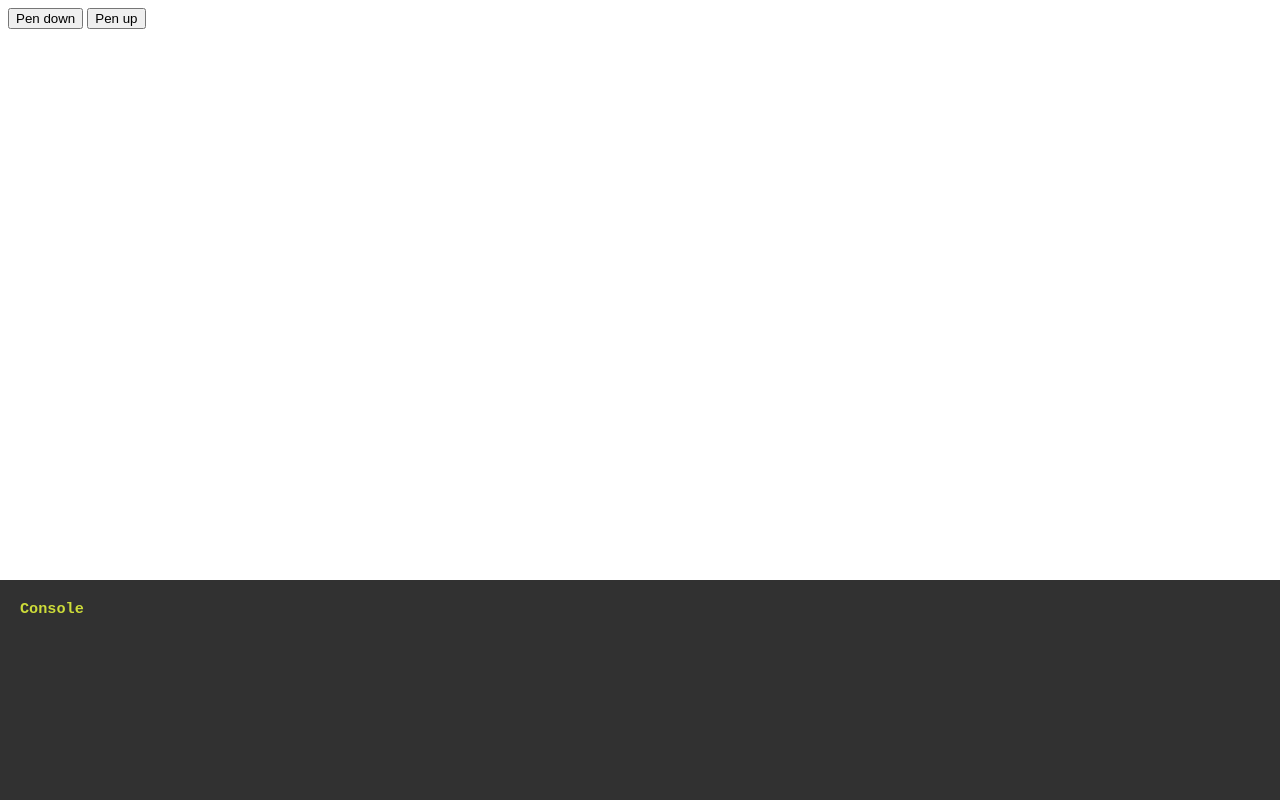
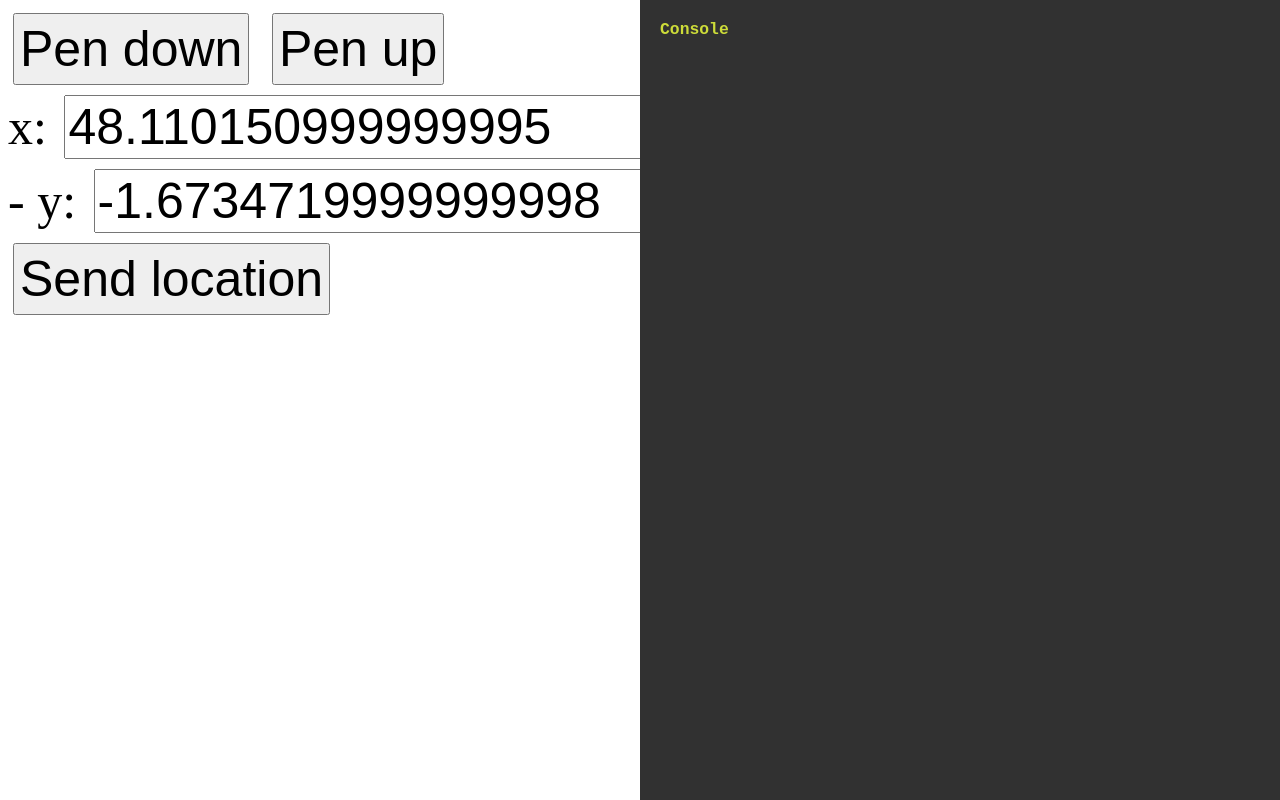
Before and after one commit to arthursw/carto-des-usages, a plain HTML site: page index.html in a window 1280 px wide. Drawn offline with Linux system fonts and the light colour scheme.

Commit message:
added formating and send custom position

```diff
--- a/index.html
+++ b/index.html
@@ -12,8 +12,14 @@
   <body>
     <button onclick="sendSpacebrewPenDownCommand()">Pen down</button>
     <button onclick="sendSpacebrewPenUpCommand()">Pen up</button>
+    <div>
+      <div>x: <input type="number" name="x" step="any" value="48.110150999999995"/></div>
+      <div>- y: <input type="number" name="y" step="any" value="-1.6734719999999998"/></div>
+      <button onclick="sendSpacebrewLocation()">Send location</button>
+    </div>
     <div id="info"></div>
-    <div class="console">
+    <div id="console">
+      <!-- <button id="closeBtn" onclick="closeConsole()">x</button> -->
       <h3>Console</h3>
       <div id="debug"></div>
     </div>
--- a/script.js
+++ b/script.js
@@ -56,6 +56,14 @@ function sendSpacebrewPenUpCommand() {
 	sendSpacebrewPenCommand('up')
 }
 
+function sendSpacebrewLocation() {
+	let x = document.getElementsByName('x')[0].value
+	let y = document.getElementsByName('y')[0].value
+
+	let p = { longitude: x, latitude: y }
+	sendSpacebrewGotoCommand(p)
+}
+
 function sendSpacebrewGotoCommand(coords) {
 	// x = (coords.longitude - rennesLongMin) / rennesLongWidth
 	// y = (coords.latitude - rennesLatMin) / rennesLatHeight
@@ -68,7 +76,17 @@ function sendSpacebrewGotoCommand(coords) {
 	sendSpacebrewCommand(data)
 }
 
+function closeConsole(event) {
+	let console = document.getElementById('console');
+	if(console.className == 'hidden') {
+		console.setAttribute( 'class', '' );
+	} else {
+		console.setAttribute( 'class', 'hidden' );
+	}
+}
+
 $(document).ready( function() {
+
 	var x = document.getElementById("info");
 
 	function getFakeLocation() {
--- a/style.css
+++ b/style.css
@@ -4,36 +4,59 @@ body {
 	bottom: 0;
 	left: 0;
 	right: 0;
+    font-size: 50px;
 }
 
-.console {
+input {
+	font-size: 50px;
+	margin: 5px;
+}
+
+button {
+	font-size: 50px;
+	margin: 5px;
+	padding: 5px;
+}
+
+#console {
+	font-size: 14px;
 	position: fixed;
-	width: 100%;
-	height: 200px;
+	top: 0;
+	left: 50%;
+	right: 0;
 	bottom: 0;
-	left: 0;
-	right: 0;
 	color: #cddc39;
 	background-color: #313131;
 	font-family: monospace;
 	padding-bottom: 20px;
 }
 
-.console h3 {
+#console.hidden {
+	left: 100%;
+	color: red;
+}
+
+#console #closeBtn {
+	margin-left: -20px;
+	width: 20px;
+	height: 20px;
+}
+
+#console h3 {
 	margin-top: 20px;
 	margin-bottom: 5px;
 	margin-left: 20px;
 	margin-right: 20px;
 }
 
-.console .error {
+#console .error {
 	color: darkred;
 }
 
-.console #debug {
-	height: 160px;
+#console #debug {
 	margin-left: 20px;
 	margin-right: 20px;
+	margin-bottom: 20px;
 	overflow: scroll;
 }
 
```
